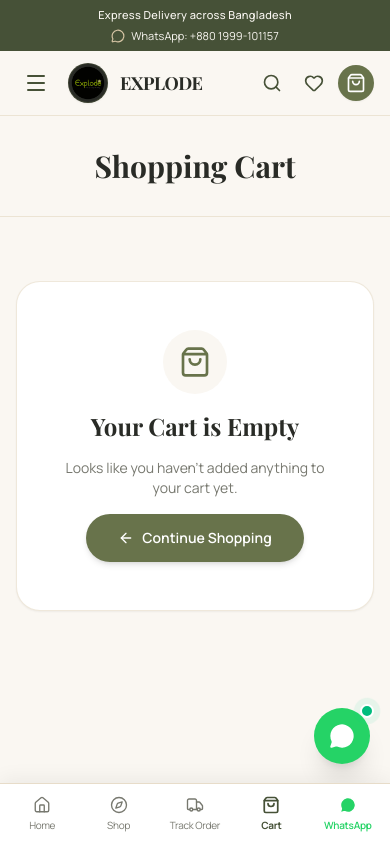
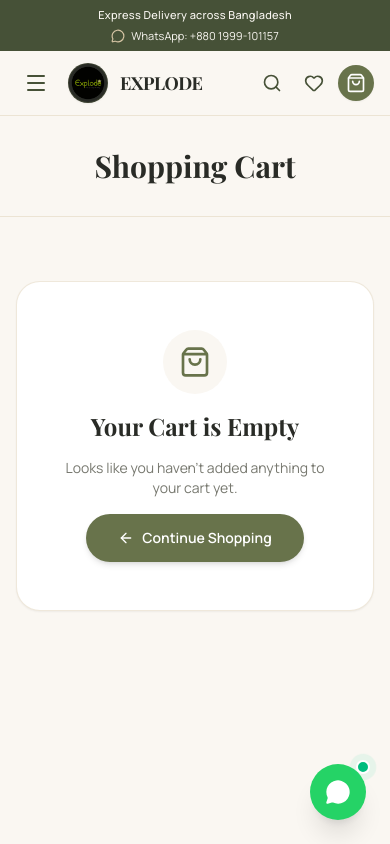
Before and after one commit to pavelpranta2015-byte/Explode_Website, a Next.js app: page /en/cart in a window 390 px wide. Shown: the top 844 px of the page. Built offline with nearby package versions, Linux system fonts and the light colour scheme; a web font is replaced by a local one.

Commit message:
Remove extra bottom bar, fix sticky top category header on mobile scroll by eliminating parent overflow clipping

```diff
--- a/src/app/[locale]/layout.tsx
+++ b/src/app/[locale]/layout.tsx
@@ -6,7 +6,6 @@ import { Header } from "@/components/layout/Header";
 import { Footer } from "@/components/layout/Footer";
 import { WhatsAppFloat } from "@/components/common/WhatsAppFloat";
 import { CartGreetingModal } from "@/components/cart/CartGreetingModal";
-import { MobileBottomBar } from "@/components/layout/MobileBottomBar";
 
 export function generateStaticParams() {
   return LOCALES.map((locale) => ({ locale }));
@@ -31,13 +30,12 @@ export default async function LocaleLayout({
   const locale = rawLocale as Locale;
 
   return (
-    <div className="flex min-h-screen flex-col bg-[#FAF7F2] relative w-full overflow-x-hidden">
+    <div className="flex min-h-screen flex-col bg-[#FAF7F2] relative w-full">
       <Header locale={locale} />
-      <main className="flex-1 w-full pb-16 md:pb-0">{children}</main>
+      <main className="flex-1 w-full">{children}</main>
       <Footer locale={locale} />
       <WhatsAppFloat locale={locale} />
       <CartGreetingModal locale={locale} />
-      <MobileBottomBar locale={locale} />
     </div>
   );
 }
--- a/src/app/layout.tsx
+++ b/src/app/layout.tsx
@@ -93,7 +93,7 @@ export default function RootLayout({
       lang="en"
       className={`${playfair.variable} ${manrope.variable} ${hindSiliguri.variable} scroll-smooth`}
     >
-      <body className="min-h-screen flex flex-col bg-[#FAF7F2] text-[#292B26] antialiased overflow-x-hidden w-full max-w-full">
+      <body className="min-h-screen flex flex-col bg-[#FAF7F2] text-[#292B26] antialiased w-full max-w-full">
         {children}
       </body>
     </html>
--- a/src/components/common/WhatsAppFloat.tsx
+++ b/src/components/common/WhatsAppFloat.tsx
@@ -22,7 +22,7 @@ export const WhatsAppFloat: React.FC<WhatsAppFloatProps> = ({ locale }) => {
   )}`;
 
   return (
-    <aside aria-label="Customer Support" className="fixed bottom-20 md:bottom-6 right-5 md:right-6 z-40 flex items-center gap-3">
+    <aside aria-label="Customer Support" className="fixed bottom-6 right-6 z-50 flex items-center gap-3">
       {/* Tooltip bubble */}
       {showTooltip && (
         <div className="hidden sm:flex items-center gap-2 bg-white text-[#292B26] px-3.5 py-2 rounded-2xl shadow-lg border border-[#D7C5A5]/60 text-xs animate-fade-in">
--- a/src/components/layout/Header.tsx
+++ b/src/components/layout/Header.tsx
@@ -69,11 +69,12 @@ export const Header: React.FC<HeaderProps> = ({ locale }) => {
       <AnnouncementBar locale={locale} />
 
       <header
-        className={`sticky top-0 z-50 transition-all duration-300 ${
+        className={`sticky top-0 z-50 transition-all duration-300 w-full ${
           isScrolled
-            ? "bg-white/95 backdrop-blur-md shadow-xs py-2"
+            ? "bg-white/95 backdrop-blur-md shadow-md py-2.5"
             : "bg-[#FAF7F2] border-b border-[#D7C5A5]/40 py-3"
         }`}
+        style={{ position: "-webkit-sticky" as any }}
       >
         <div className="max-w-7xl mx-auto px-4 sm:px-6 lg:px-8">
           <div className="flex items-center justify-between gap-4">
--- a/src/components/layout/MobileBottomBar.tsx
+++ /dev/null
@@ -1,105 +0,0 @@
-"use client";
-
-import React from "react";
-import Link from "next/link";
-import { usePathname } from "next/navigation";
-import { Locale } from "@/types";
-import { useCartStore } from "@/store/useCartStore";
-import { Home, Compass, ShoppingBag, Truck, MessageCircle } from "lucide-react";
-
-interface MobileBottomBarProps {
-  locale: Locale;
-}
-
-export const MobileBottomBar: React.FC<MobileBottomBarProps> = ({ locale }) => {
-  const pathname = usePathname();
-  const cartTotalItems = useCartStore((state) => state.getTotalItems());
-
-  const isHome = pathname === `/${locale}` || pathname === `/${locale}/`;
-  const isShop = pathname.includes(`/${locale}/shop`) || pathname.includes(`/${locale}/category`);
-  const isTrack = pathname.includes(`/${locale}/track-order`);
-  const isCart = pathname.includes(`/${locale}/cart`) || pathname.includes(`/${locale}/checkout`);
-
-  return (
-    <nav
-      aria-label="Mobile Navigation"
-      className="md:hidden fixed bottom-0 left-0 right-0 z-40 bg-white/95 backdrop-blur-md border-t border-[#D7C5A5]/60 shadow-[0_-4px_20px_rgba(0,0,0,0.06)] pb-safe"
-    >
-      <div className="grid grid-cols-5 items-center h-15 px-1">
-        {/* Home */}
-        <Link
-          href={`/${locale}`}
-          className={`flex flex-col items-center justify-center gap-1 transition-colors py-1 ${
-            isHome ? "text-[#465137] font-bold" : "text-[#77786F] hover:text-[#465137]"
-          }`}
-        >
-          <Home className="w-4.5 h-4.5" strokeWidth={isHome ? 2.3 : 1.8} />
-          <span className="text-[10px] tracking-tight">
-            {locale === "bn" ? "হোম" : "Home"}
-          </span>
-        </Link>
-
-        {/* Categories / Shop */}
-        <Link
-          href={`/${locale}/shop`}
-          className={`flex flex-col items-center justify-center gap-1 transition-colors py-1 ${
-            isShop ? "text-[#465137] font-bold" : "text-[#77786F] hover:text-[#465137]"
-          }`}
-        >
-          <Compass className="w-4.5 h-4.5" strokeWidth={isShop ? 2.3 : 1.8} />
-          <span className="text-[10px] tracking-tight">
-            {locale === "bn" ? "ক্যাটাগরি" : "Shop"}
-          </span>
-        </Link>
-
-        {/* Track Order */}
-        <Link
-          href={`/${locale}/track-order`}
-          className={`flex flex-col items-center justify-center gap-1 transition-colors py-1 ${
-            isTrack ? "text-[#465137] font-bold" : "text-[#77786F] hover:text-[#465137]"
-          }`}
-        >
-          <div className="relative">
-            <Truck className="w-4.5 h-4.5" strokeWidth={isTrack ? 2.3 : 1.8} />
-          </div>
-          <span className="text-[10px] tracking-tight whitespace-nowrap">
-            {locale === "bn" ? "ট্র্যাক অর্ডার" : "Track Order"}
-          </span>
-        </Link>
-
-        {/* Cart */}
-        <Link
-          href={`/${locale}/cart`}
-          className={`flex flex-col items-center justify-center gap-1 transition-colors py-1 relative ${
-            isCart ? "text-[#465137] font-bold" : "text-[#77786F] hover:text-[#465137]"
-          }`}
-        >
-          <div className="relative">
-            <ShoppingBag className="w-4.5 h-4.5" strokeWidth={isCart ? 2.3 : 1.8} />
-            {cartTotalItems > 0 && (
-              <span className="absolute -top-1.5 -right-2 bg-[#68734B] text-white text-[9px] font-bold w-4 h-4 rounded-full flex items-center justify-center">
-                {cartTotalItems > 9 ? "9+" : cartTotalItems}
-              </span>
-            )}
-          </div>
-          <span className="text-[10px] tracking-tight">
-            {locale === "bn" ? "ব্যাগ" : "Cart"}
-          </span>
-        </Link>
-
-        {/* WhatsApp Help */}
-        <a
-          href="https://wa.me/8801999101157?text=Hello%20EXPLODE%20BD%2C%20I%20would%20like%20to%20inquire%20about%20my%20order."
-          target="_blank"
-          rel="noopener noreferrer"
-          className="flex flex-col items-center justify-center gap-1 text-[#25D366] hover:text-[#20bd5a] transition-colors py-1"
-        >
-          <MessageCircle className="w-4.5 h-4.5 fill-[#25D366] stroke-white" />
-          <span className="text-[10px] tracking-tight text-[#25D366] font-semibold">
-            WhatsApp
-          </span>
-        </a>
-      </div>
-    </nav>
-  );
-};
```
